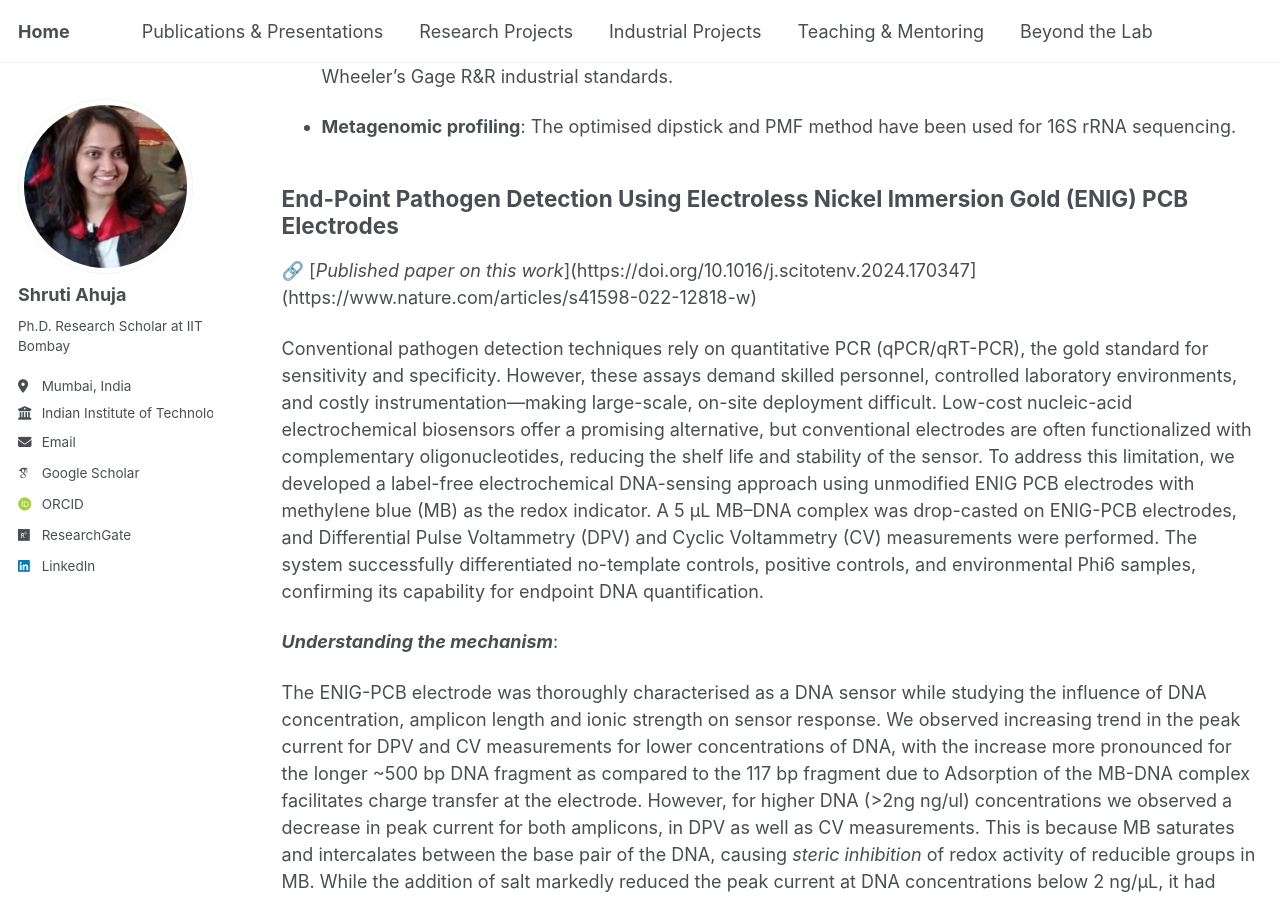
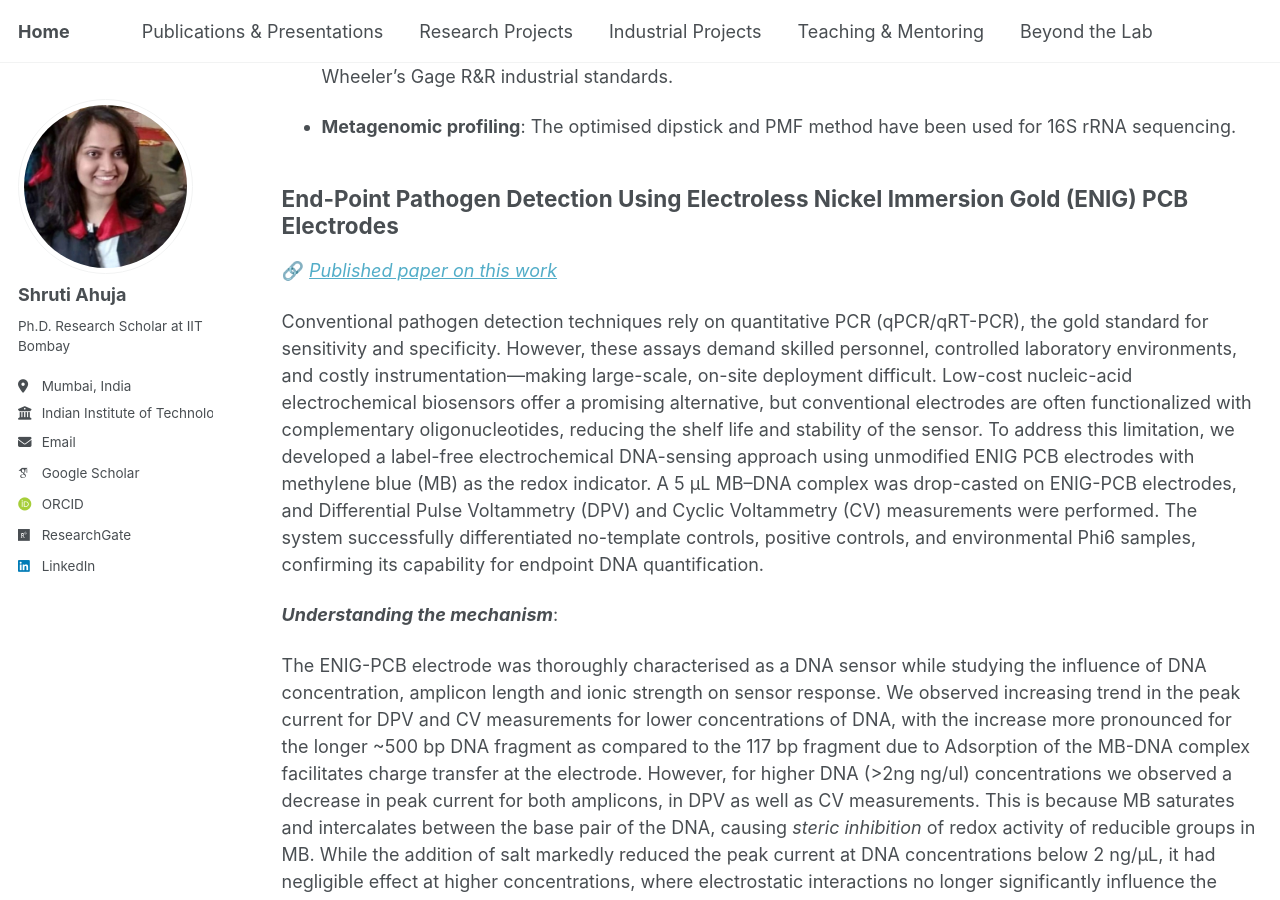
Before and after one commit to shrutiahuja/shrutiahuja.github.io, a Jekyll site: the page built from _pages/academic-projects.md, in a window 1280 px wide and 900 px high, scrolled down 2548 px. Built offline with Jekyll 4.4.1, drawn with Linux system fonts in a browser that asks for light colours; some web fonts are replaced; a script that is not in the unit is left out; part of the change alters nothing that is shown.

Commit message:
Update academic-projects.md

```diff
--- a/_pages/academic-projects.md
+++ b/_pages/academic-projects.md
@@ -52,7 +52,7 @@ While the dipstick method proved effective for viral RNA, direct elution into th
 
 ## End-Point Pathogen Detection Using Electroless Nickel Immersion Gold (ENIG) PCB Electrodes
 
-🔗 [*Published paper on this work*](https://doi.org/10.1016/j.scitotenv.2024.170347](https://www.nature.com/articles/s41598-022-12818-w)
+🔗 [*Published paper on this work*](https://www.nature.com/articles/s41598-022-12818-w)
 
 Conventional pathogen detection techniques rely on quantitative PCR (qPCR/qRT-PCR), the gold standard for sensitivity and specificity. However, these assays demand skilled personnel, controlled laboratory environments, and costly instrumentation—making large-scale, on-site deployment difficult. Low-cost nucleic-acid electrochemical biosensors offer a promising alternative, but conventional electrodes are often functionalized with complementary oligonucleotides, reducing the shelf life and stability of the sensor. To address this limitation, we developed a label-free electrochemical DNA-sensing approach using unmodified ENIG PCB electrodes with methylene blue (MB) as the redox indicator. A 5 µL MB–DNA complex was drop-casted on ENIG-PCB electrodes, and Differential Pulse Voltammetry (DPV) and Cyclic Voltammetry (CV) measurements were performed. The system successfully differentiated no-template controls, positive controls, and environmental Phi6 samples, confirming its capability for endpoint DNA quantification.
 
```
